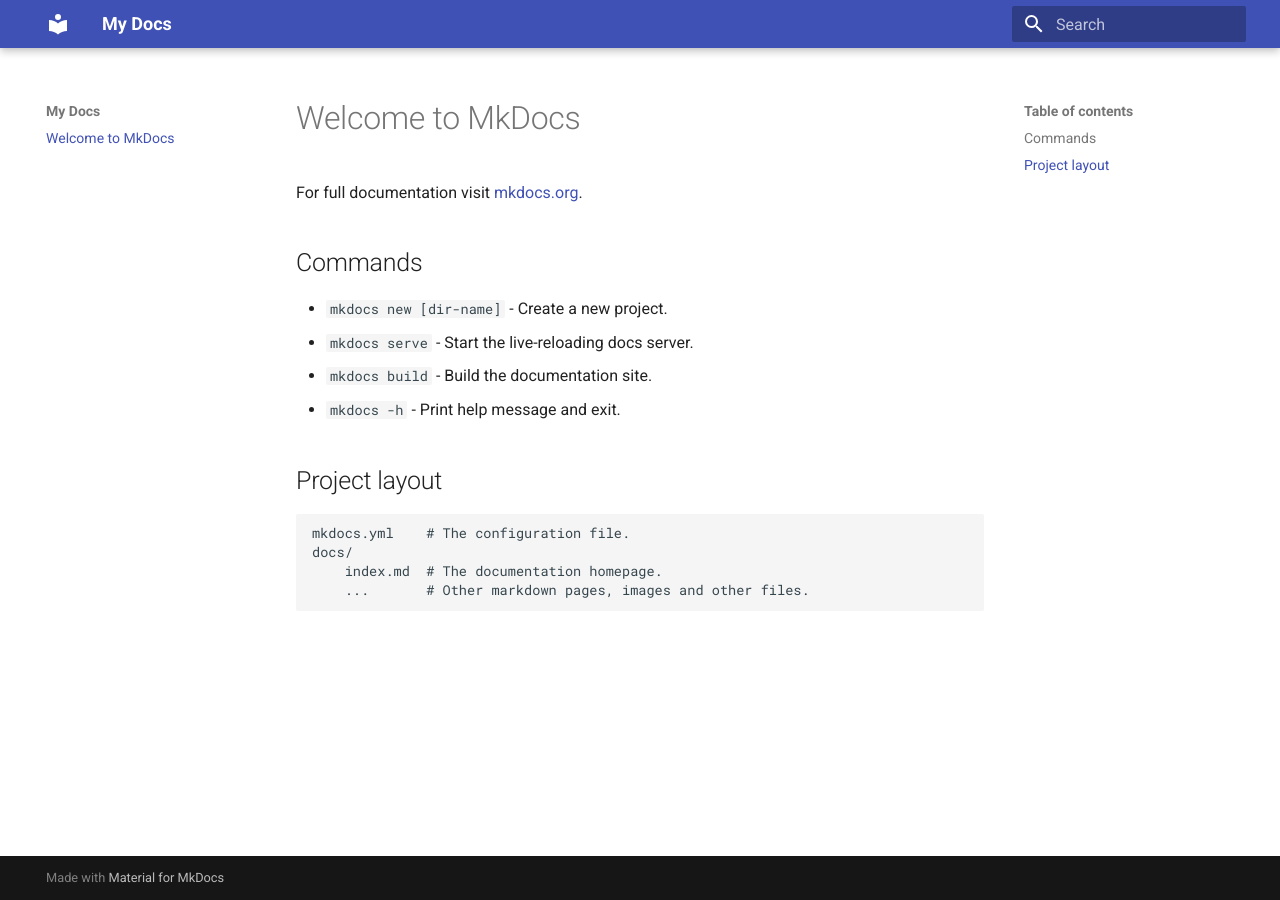
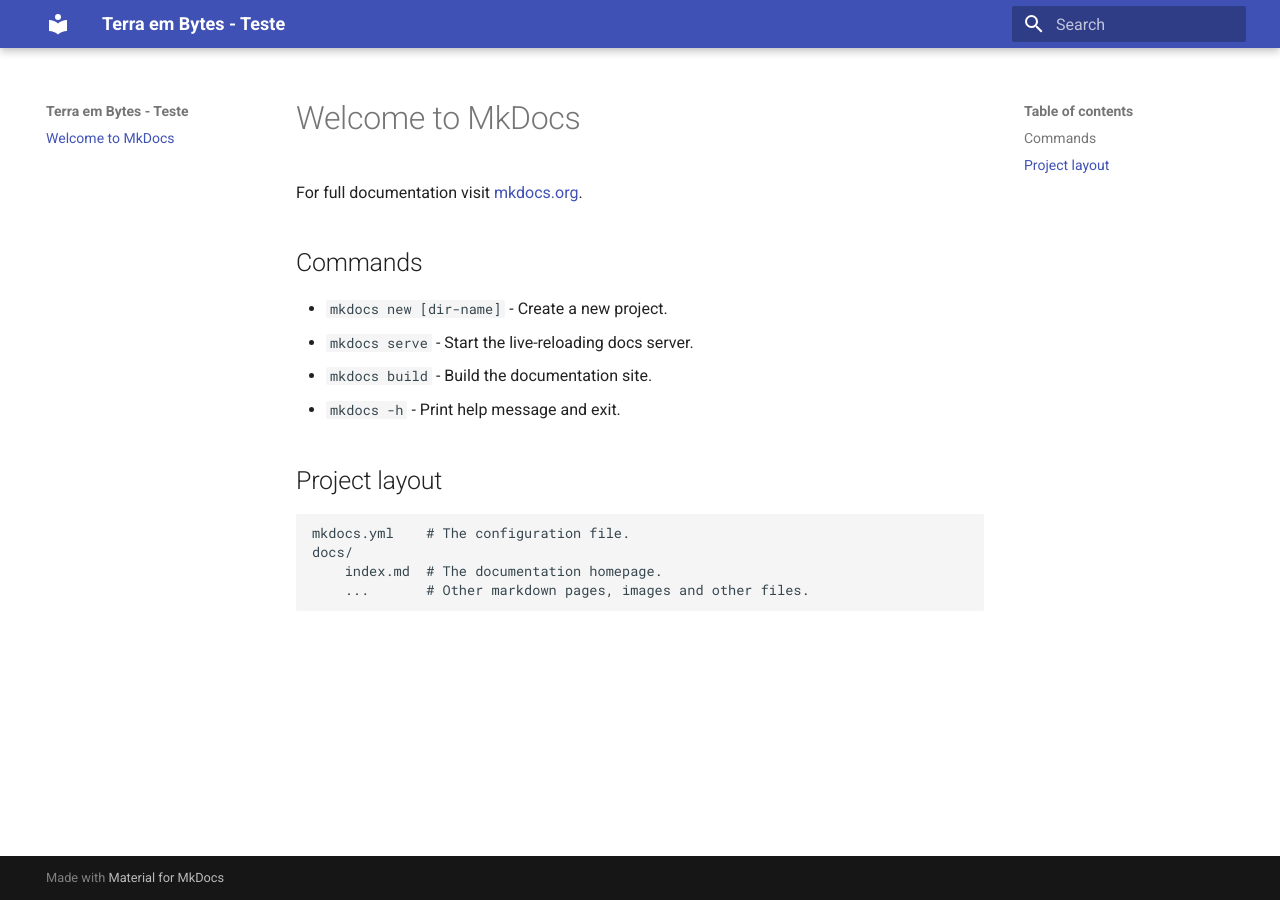
Before and after one commit to oniyudi/mkdocs-teste, an MkDocs documentation site: the page built from docs/index.md, in a window 1280 px wide. Built offline with MkDocs 1.6.1 and Material for MkDocs 9.7.7, drawn with Linux system fonts in a browser that asks for light colours.

Commit message:
mudando o titulo do site

```diff
--- a/mkdocs.yml
+++ b/mkdocs.yml
@@ -1,4 +1,4 @@
-site_name: My Docs
+site_name: Terra em Bytes - Teste
 
 theme:
   name: material
```
